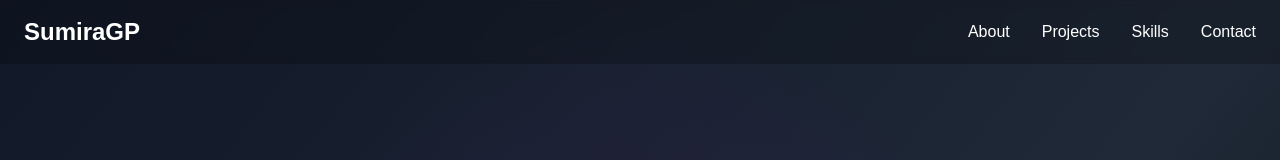
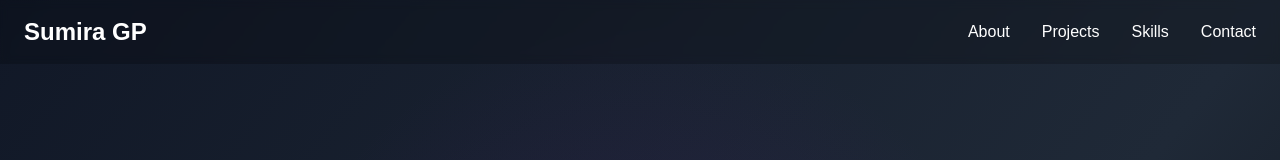
Before and after one commit to sumira/portfolio, a Next.js app: page / in a window 1280 px wide. Shown: the top 160 px of the page. Built offline with nearby package versions, Linux system fonts and the light colour scheme.

Commit message:
fix: correct branding name from "SumiraGP" to "Sumira GP"

```diff
--- a/app/page.tsx
+++ b/app/page.tsx
@@ -7,7 +7,7 @@
       <nav className="fixed w-full bg-black/20 backdrop-blur-sm z-50">
         <div className="container mx-auto px-6 py-4">
           <div className="flex justify-between items-center">
-            <span className="text-2xl font-bold">SumiraGP</span>
+            <span className="text-2xl font-bold">Sumira GP</span>
             <div className="hidden md:flex space-x-8">
               <a
                 href="#about"
```
